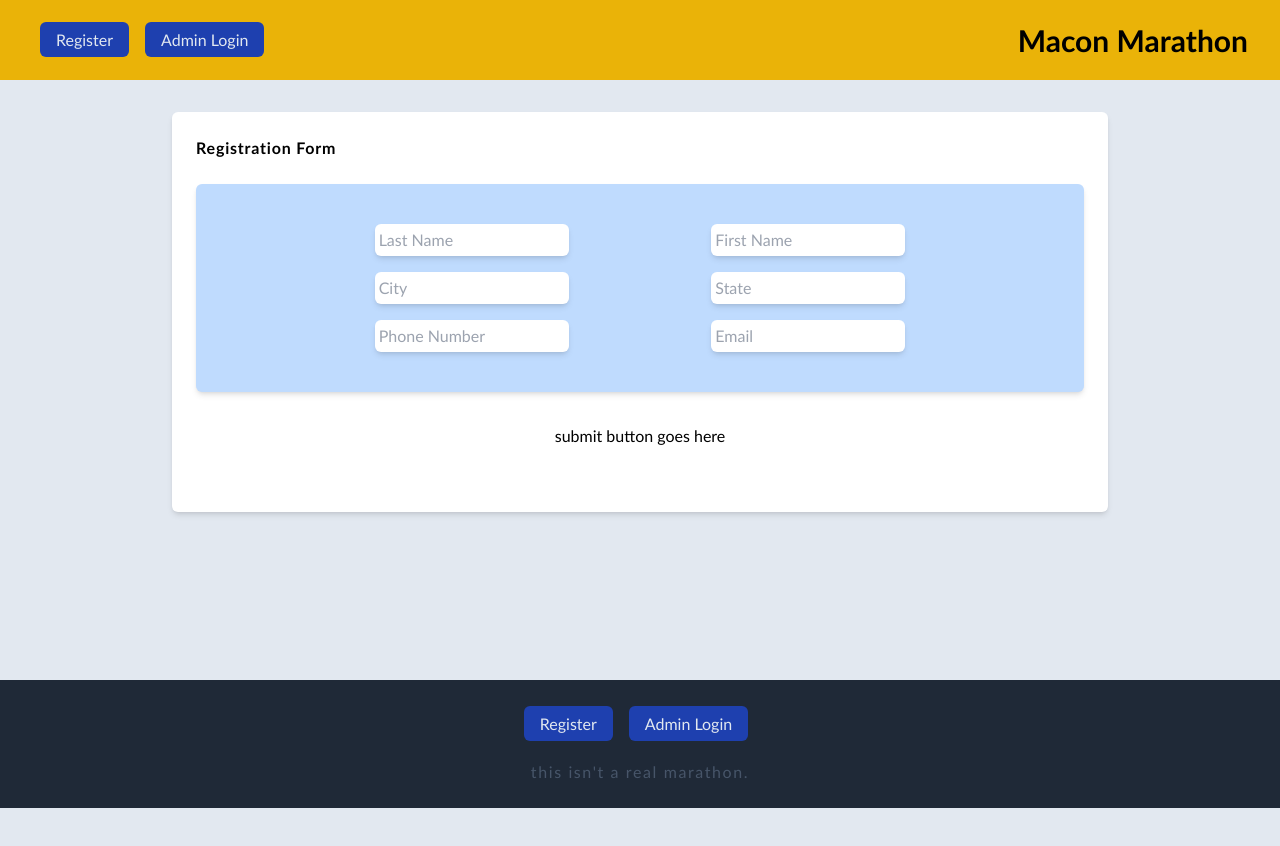
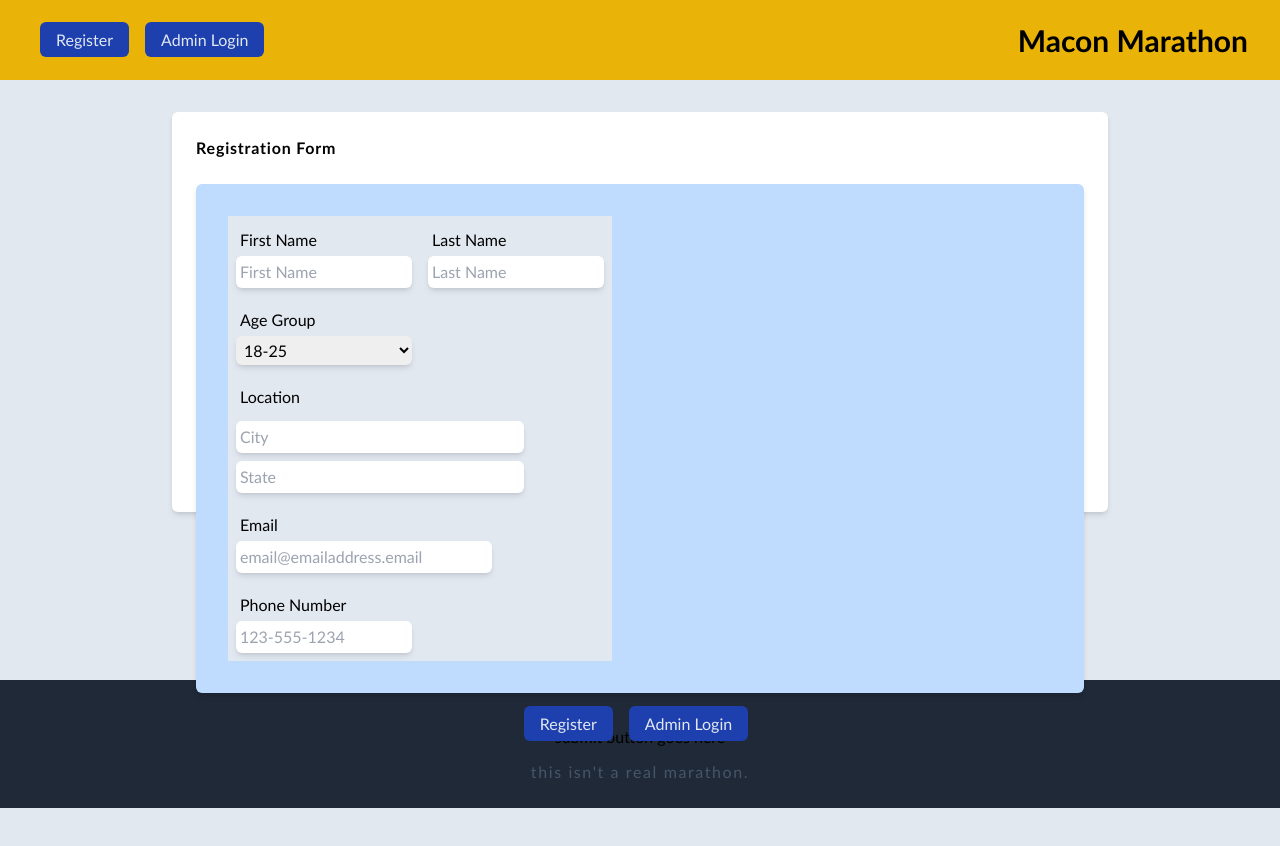
Before and after one commit to joelyles/race-registration-app, a React (Vite) app: page /register in a window 1280 px wide. Shown: the top 846 px of the page. Built offline with nearby package versions, Linux system fonts and the light colour scheme.

Commit message:
form update

```diff
--- a/src/components/Form.jsx
+++ b/src/components/Form.jsx
@@ -5,17 +5,44 @@ const Form = () => {
         <div className="flex flex-col mx-auto mt-8 p-6 rounded-md shadow-md bg-white h-1/2 w-3/4">
           <h4 className="flex font-semibold tracking-wider">Registration Form</h4>
           <div className="flex flex-col p-8 bg-blue-200 mt-6 rounded-md shadow-md">
-            <div className="flex flex-row justify-evenly gap-1 p-2">
-              <input className="min-w-28 p-1 rounded-md shadow-md" type="text" placeholder="Last Name"></input>
-              <input className="min-w-28 p-1 rounded-md shadow-md" type="text" placeholder="First Name"></input>
-            </div>
-            <div className="flex flex-row justify-evenly gap-1 p-2">
-              <input className="min-w-28 p-1 rounded-md shadow-md" type="text" placeholder="City"></input>
-              <input className="min-w-28 p-1 rounded-md shadow-md" type="text" placeholder="State"></input>
-            </div>
-            <div className="flex flex-row justify-evenly gap-1 p-2">
-              <input className="min-w-28 p-1 rounded-md shadow-md" type="text" placeholder="Phone Number"></input>
-              <input className="min-w-28 p-1 rounded-md shadow-md" type="text" placeholder="Email"></input>
+            <div className="flex flex-col bg-slate-200 max-w-sm">
+              <div className="flex flex-row justify-left gap-4 p-2">
+                <div className="flex flex-col grow">
+                  <label className="p-1">First Name</label>
+                  <input name="firstname" className="max-w-44 min-w-28 p-1 rounded-md shadow-md" type="text" placeholder="First Name"></input>
+                </div>
+                <div className="flex flex-col grow">
+                  <div className="p-1">Last Name</div>
+                  <input className="max-w-44 min-w-28 p-1 rounded-md shadow-md" type="text" placeholder="Last Name"></input>
+                </div>
+              </div>
+                <div className="flex flex-col p-2">
+                  <div className="p-1">Age Group</div>
+                  <select className="max-w-44 min-w-28 p-1 rounded-md shadow-md">
+                    <option value="18-25">18-25</option>
+                    <option value="26-35">26-35</option>
+                    <option value="36-45">36-45</option>
+                    <option value="46-55">46-55</option>
+                    <option value="56+">56+</option>
+                  </select>
+                </div>
+              <div className="flex flex-col p-2">
+                <div className="flex flex-col gap-2">
+                  <div className="p-1">Location</div>
+                  <input className="max-w-72 min-w-28 p-1 rounded-md shadow-md" type="text" placeholder="City"></input>
+                  <input className="max-w-72 min-w-28 p-1 rounded-md shadow-md" type="text" placeholder="State"></input>
+                </div>
+              </div>
+              <div className="flex flex-col justify-left gap-4 p-2">
+                <div className="flex flex-col">
+                  <div className="p-1">Email</div>
+                  <input className="max-w-44 min-w-64 p-1 rounded-md shadow-md" type="text" placeholder="email@emailaddress.email"></input>
+                </div>
+                <div className="flex flex-col">
+                  <div className="p-1">Phone Number</div>
+                  <input className="max-w-44 min-w-28 p-1 rounded-md shadow-md" type="text" placeholder="123-555-1234"></input>
+                </div>
+              </div>
             </div>
           </div>
           <h4 className="flex justify-center pt-8">submit button goes here</h4>
```
